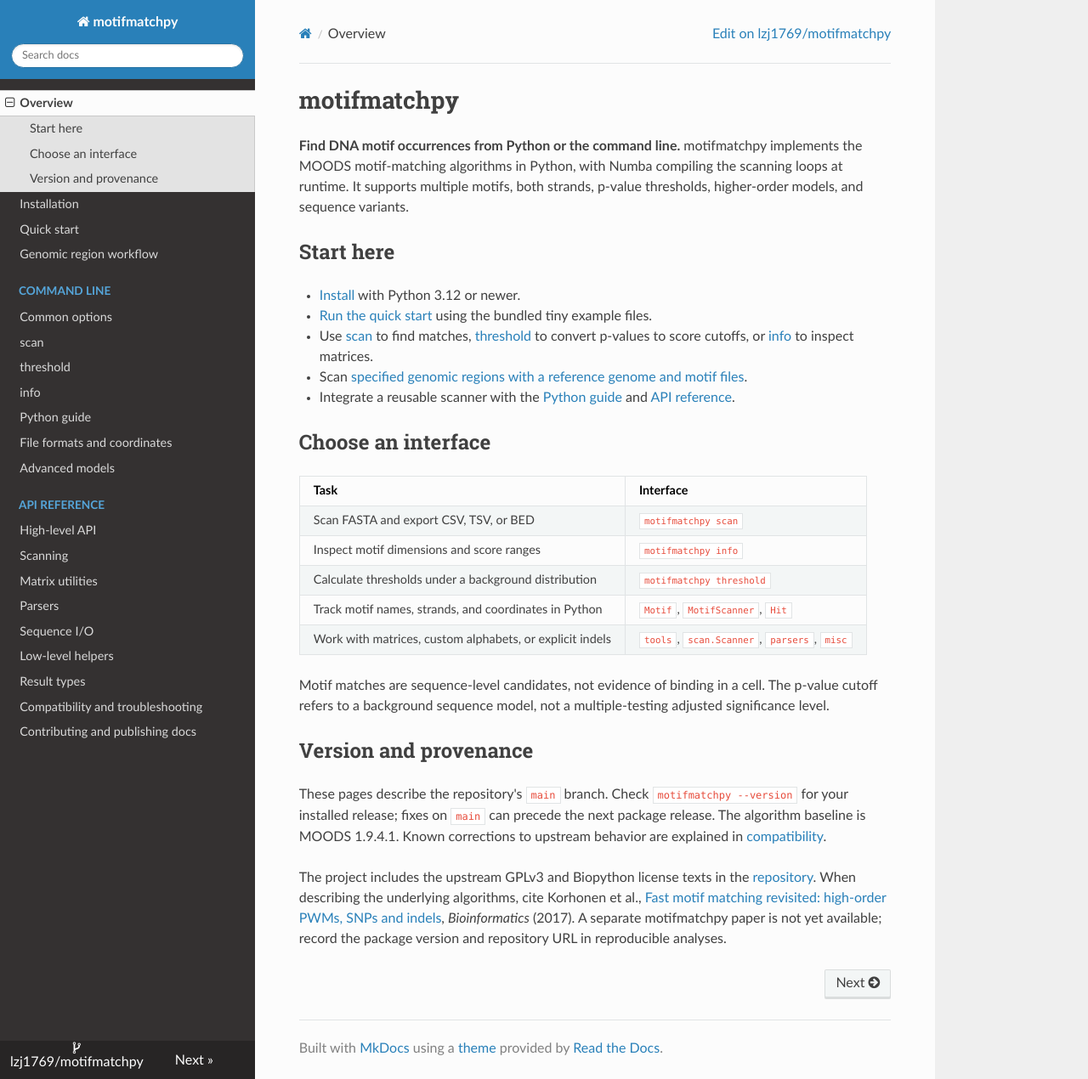
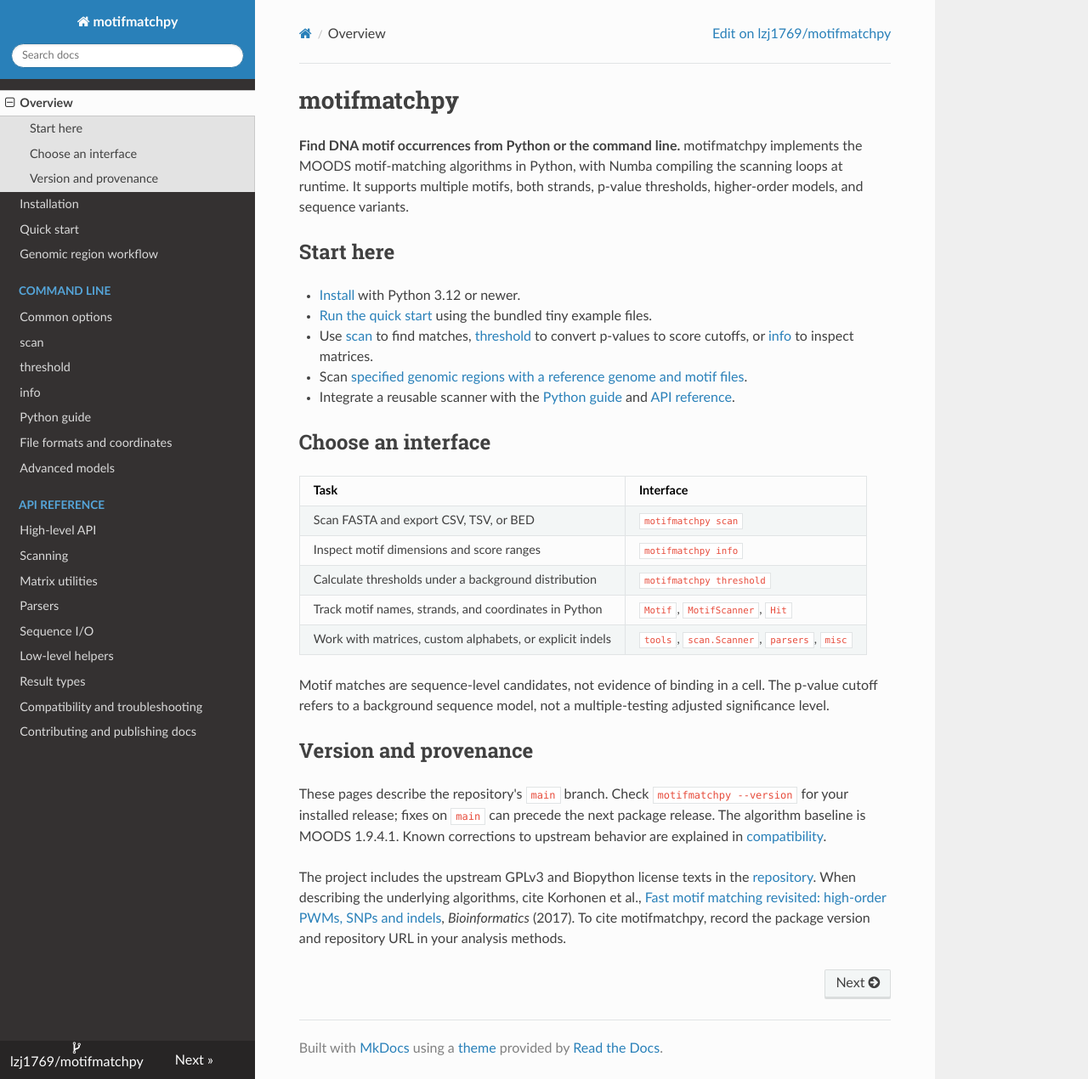
Before and after one commit to lzj1769/motifmatchpy, an MkDocs documentation site: the page built from docs/index.md, in a window 1280 px wide and 1270 px high. Shown: the whole window at 85% size. Built offline with MkDocs 1.6.1, drawn with Linux system fonts in a browser that asks for light colours; nearby versions of some CDN libraries.

Commit message:
Release version 1.0.1

```diff
--- a/docs/index.md
+++ b/docs/index.md
@@ -40,5 +40,5 @@ The project includes the upstream GPLv3 and Biopython license texts in the
 [repository](https://github.com/lzj1769/motifmatchpy). When describing the
 underlying algorithms, cite Korhonen et al.,
 [Fast motif matching revisited: high-order PWMs, SNPs and indels](https://doi.org/10.1093/bioinformatics/btw683),
-*Bioinformatics* (2017). A separate motifmatchpy paper is not yet available;
-record the package version and repository URL in reproducible analyses.
+*Bioinformatics* (2017). To cite motifmatchpy, record the package version and
+repository URL in your analysis methods.
--- a/pyproject.toml
+++ b/pyproject.toml
@@ -4,7 +4,7 @@ build-backend = "uv_build"
 
 [project]
 name = "motifmatchpy"
-version = "1.0.0"
+version = "1.0.1"
 description = "Position weight matrix matching for DNA: a pure-Python port of MOODS"
 readme = "README.md"
 requires-python = ">=3.12"
```
Also changed, not shown: 1 other file.
